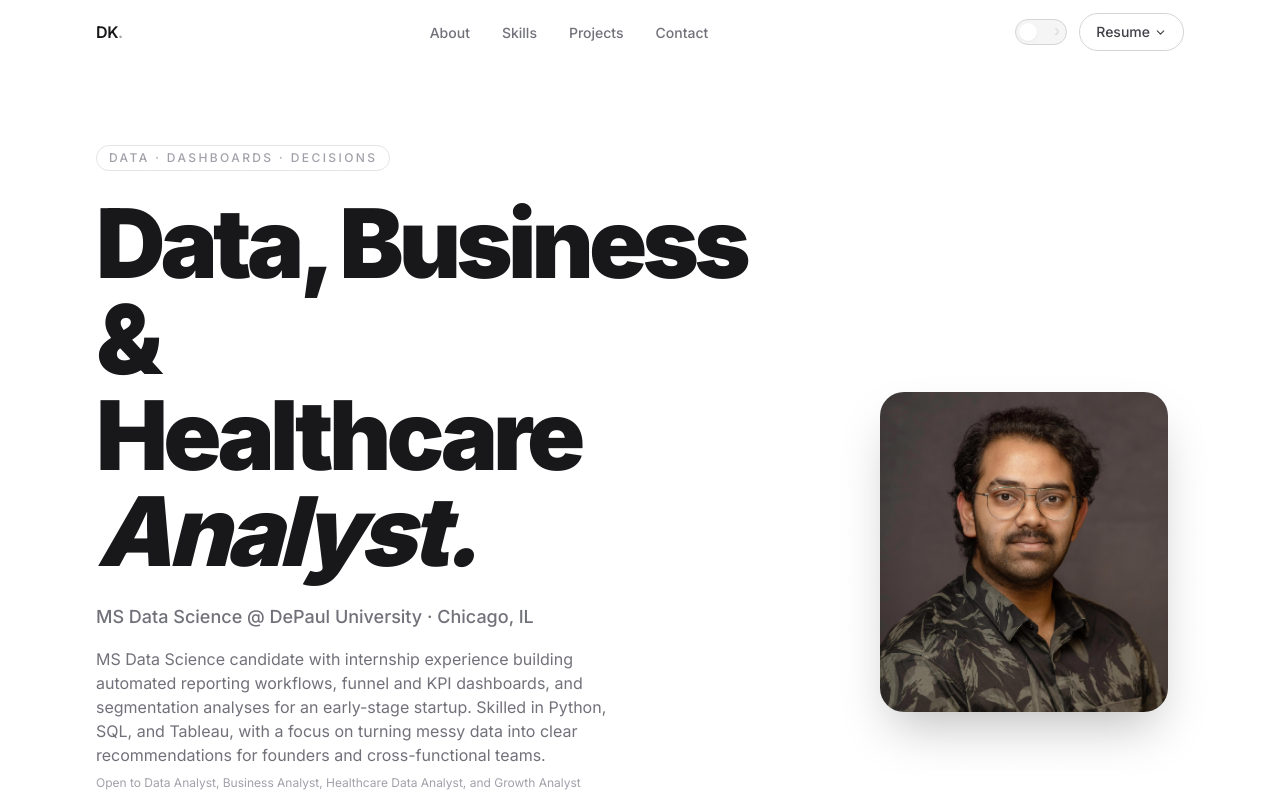
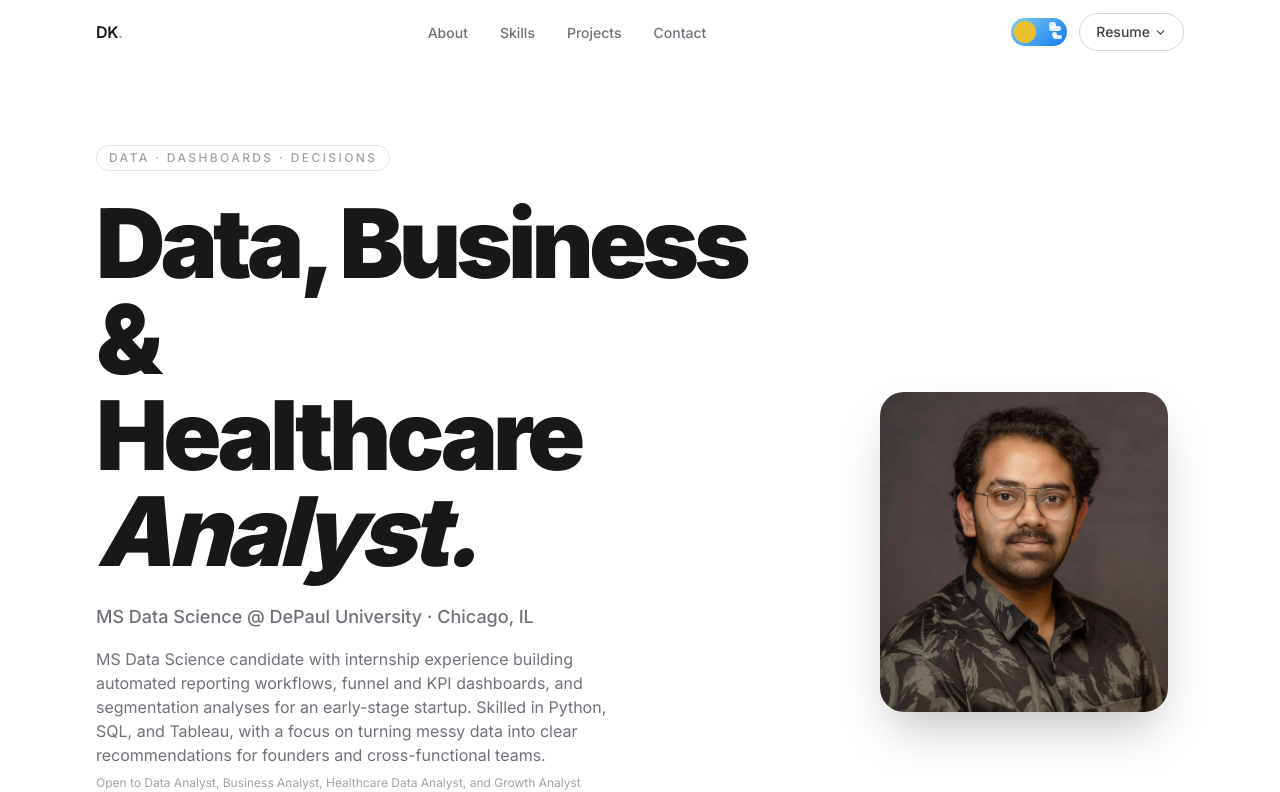
Before and after one commit to Dekayzip/Portfolio-2026, a Next.js app: page / in a window 1280 px wide. Shown: the top 792 px of the page. Built offline with nearby package versions, Linux system fonts and the light colour scheme.

Commit message:
fix project card number visibility and replace dark mode toggle with custom sun and moon design matching figma reference

```diff
--- a/src/components/Projects.tsx
+++ b/src/components/Projects.tsx
@@ -73,7 +73,7 @@ export default function Projects() {
                     In Progress
                   </span>
                 )}
-                <div className="absolute bottom-4 left-4 text-white/30 font-black text-6xl leading-none select-none">
+                <div className="absolute bottom-4 left-4 text-zinc-900/70 dark:text-white/40 font-black text-6xl leading-none select-none">
                   0{i + 1}
                 </div>
               </div>
--- a/src/components/ThemeToggle.tsx
+++ b/src/components/ThemeToggle.tsx
@@ -23,42 +23,48 @@ export default function ThemeToggle() {
   };
 
   if (!mounted) {
-    return <div className="w-[52px] h-[26px]" aria-hidden="true" />;
+    return <div className="w-[56px] h-[28px]" aria-hidden="true" />;
   }
 
   return (
     <button
       onClick={toggle}
       aria-label={dark ? "Switch to light mode" : "Switch to dark mode"}
-      className={`relative flex items-center w-[52px] h-[26px] rounded-full border transition-colors duration-300 focus-visible:outline-none focus-visible:ring-2 focus-visible:ring-white/40 focus-visible:ring-offset-1 ${
-        dark
-          ? "bg-zinc-800 border-zinc-700"
-          : "bg-neutral-100 border-neutral-300"
-      }`}
+      className="relative w-[56px] h-[28px] rounded-full overflow-hidden focus-visible:outline-none focus-visible:ring-2 focus-visible:ring-white/40 focus-visible:ring-offset-1 transition-all duration-300"
+      style={{ background: dark ? "#252037" : "linear-gradient(135deg, #87CEEB 0%, #117AF5 100%)" }}
     >
+      {/* Light mode: two clouds on right half of track */}
+      {!dark && (
+        <>
+          <span className="absolute rounded-full bg-white" style={{ opacity: 0.85, width: 12, height: 5, top: 8,  right: 6  }} />
+          <span className="absolute rounded-full bg-white" style={{ opacity: 0.85, width: 7,  height: 6, top: 4,  right: 11 }} />
+          <span className="absolute rounded-full bg-white" style={{ opacity: 0.85, width: 9,  height: 4, top: 17, right: 5  }} />
+          <span className="absolute rounded-full bg-white" style={{ opacity: 0.85, width: 5,  height: 5, top: 14, right: 10 }} />
+        </>
+      )}
+
+      {/* Dark mode: three stars on left half of track */}
+      {dark && (
+        <>
+          <span className="absolute rounded-full bg-white" style={{ opacity: 0.9, width: 1.5, height: 1.5, top: 7,  left: 7  }} />
+          <span className="absolute rounded-full bg-white" style={{ opacity: 0.9, width: 1.5, height: 1.5, top: 15, left: 10 }} />
+          <span className="absolute rounded-full bg-white" style={{ opacity: 0.9, width: 1.5, height: 1.5, top: 11, left: 5  }} />
+        </>
+      )}
+
+      {/* Sliding thumb */}
       <span
-        aria-hidden="true"
-        className={`absolute left-[7px] text-[10px] transition-opacity duration-300 select-none ${
-          dark ? "opacity-25" : "opacity-100"
-        }`}
+        className="absolute top-[3px] w-[22px] h-[22px] rounded-full transition-all duration-300 ease-in-out"
+        style={{ left: dark ? 31 : 3, background: dark ? "#C9C9C9" : "#ECC02D" }}
       >
-        ☀
+        {/* Dark mode: craters */}
+        {dark && (
+          <>
+            <span className="absolute rounded-full" style={{ width: 4, height: 4, background: "#889399", top: 5,  left: 4  }} />
+            <span className="absolute rounded-full" style={{ width: 3, height: 3, background: "#889399", top: 12, left: 11 }} />
+          </>
+        )}
       </span>
-      <span
-        aria-hidden="true"
-        className={`absolute right-[7px] text-[9px] transition-opacity duration-300 select-none ${
-          dark ? "opacity-100" : "opacity-25"
-        }`}
-      >
-        ☽
-      </span>
-      <span
-        className={`absolute top-[3px] w-[18px] h-[18px] rounded-full shadow-sm transition-all duration-300 ease-out ${
-          dark
-            ? "left-[calc(100%-21px)] bg-zinc-300"
-            : "left-[3px] bg-white border border-white/40"
-        }`}
-      />
     </button>
   );
 }
```
Also changed, not shown: .claude/settings.local.json.
